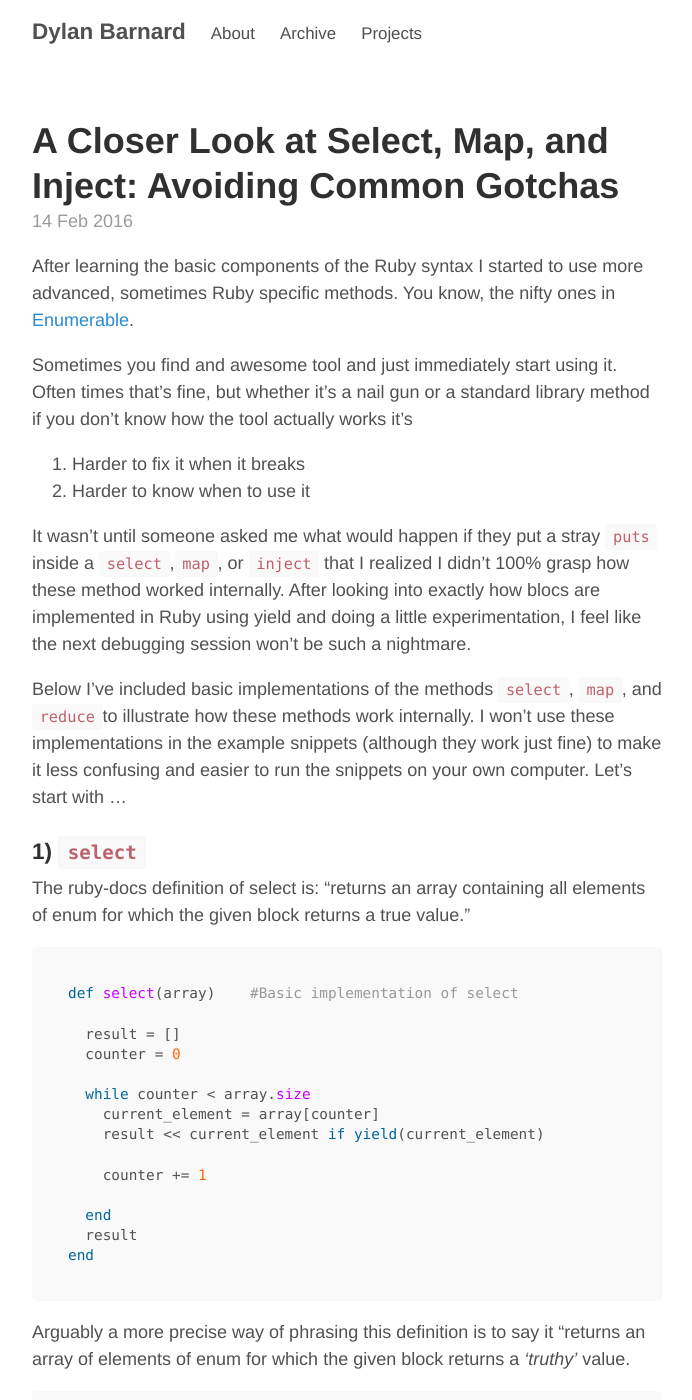
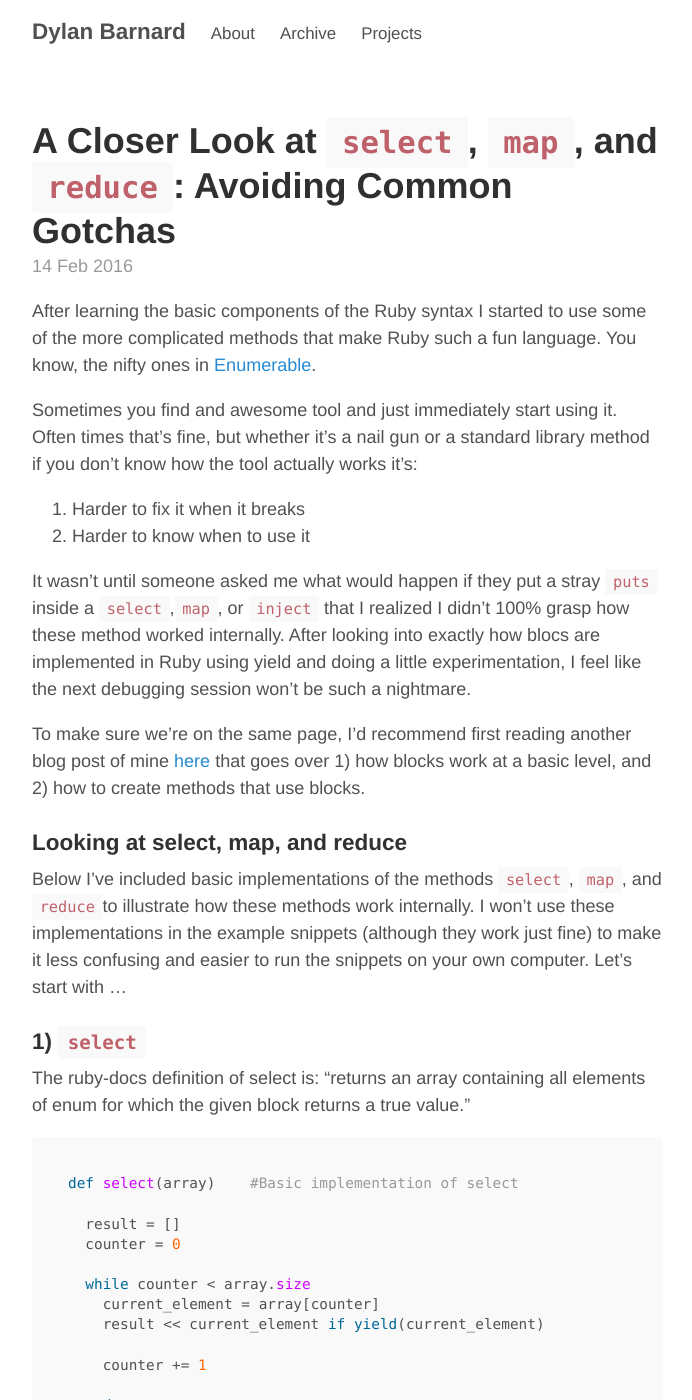
Before and after one commit to dylankb/dylankb.github.io, a Jekyll site: the page built from _posts/2016-2-14-a-closer-look-at-map-select-reduce.md, in a window 1280 px wide and 1400 px high. Shown: the whole window, without its empty margins (293-985 px from the left). Built offline with Jekyll 4.4.1, drawn with Linux system fonts in a browser that asks for light colours; comment, search, counter and statistics services are not loaded; some of the changed text lies outside the part shown.

Commit message:
Improve enumerables post

````diff
--- a/_posts/2016-2-14-a-closer-look-at-map-select-inject.md
+++ b/_posts/2016-2-14-a-closer-look-at-map-select-reduce.md
@@ -1,17 +1,21 @@
 ---
 layout: post
-title: "A Closer Look at Select, Map, and Inject: Avoiding Common Gotchas"
+title: "A Closer Look at <code>select</code>, <code>map</code>, and <code>reduce</code>: Avoiding Common Gotchas"
 comments: true
 ---
 
-After learning the basic components of the Ruby syntax I started to use more advanced, sometimes Ruby specific methods. You know, the nifty ones in [Enumerable](http://ruby-doc.org/core-2.3.0/Enumerable.html).
+After learning the basic components of the Ruby syntax I started to use some of the more complicated methods that make Ruby such a fun language. You know, the nifty ones in [Enumerable](http://ruby-doc.org/core-2.3.0/Enumerable.html).
 
-Sometimes you find and awesome tool and just immediately start using it. Often times that's fine, but whether it's a nail gun or a standard library method if you don't know how the tool actually works it's
+Sometimes you find and awesome tool and just immediately start using it. Often times that's fine, but whether it's a nail gun or a standard library method if you don't know how the tool actually works it's:
 
 1. Harder to fix it when it breaks
 2. Harder to know when to use it
 
 It wasn't until someone asked me what would happen if they put a stray `puts` inside a `select`,`map`, or `inject` that I realized I didn't 100% grasp how these method worked internally. After looking into exactly how blocs are implemented in Ruby using yield and doing a little experimentation, I feel like the next debugging session won't be such a nightmare.
+
+To make sure we're on the same page, I'd recommend first reading another blog post of mine [here]({{ site.url }}{% link _posts/2016-2-14-a-closer-look-at-map-select-reduce.md %}) that goes over 1) how blocks work at a basic level, and 2) how to create methods that use blocks.
+
+### Looking at select, map, and reduce
 
 Below I've included basic implementations of the methods `select`, `map`, and `reduce`to illustrate how these methods work internally. I won't use these implementations in the example snippets (although they work just fine) to make it less confusing and easier to run the snippets on your own computer. Let's start with ...
 
@@ -36,6 +40,8 @@ def select(array)    #Basic implementation of select
 end
 ```
 
+**Pay attention to the return value**
+
 Arguably a more precise way of phrasing this definition is to say it "returns an array of elements of enum for which the given block returns a *'truthy'* value.
 
 ```ruby
@@ -45,7 +51,9 @@ Arguably a more precise way of phrasing this definition is to say it "returns an
 => [1,2,3]
 ```
 
-If I saw this code before trying these experiments I'd probably frown and mutter something about trying to memorize this weird behavior. By creating my own `select` method though, I find it way easier to understand what's going on here. Looking at line 8 you can actually see the method taking in each value the collection, and if value passed into the block is evaluated as truthy by way of `yield(current_element)` then that value is pushed to the new array of values.
+If I saw this code before trying these experiments I'd probably frown and mutter something about trying to memorize this weird behavior. By creating my own `select` method though, I find it way easier to understand what's going on here. Let's review what's going on here.
+
+Looking at line 8 you can actually see the method taking in each value the collection, and if the value passed into the block is evaluated as truthy by way of `yield(current_element)` then that value is pushed to the new array of values. In the example above `0` is a truthy value so each return value from yielding to the block is truthy, therefore each array element gets passed to `result`.
 
 Like methods, the last line executed in the block is the block’s return value
 
@@ -61,16 +69,16 @@ Working through the lines of our implementation we can see why the return value
 
 ### 2) **`map`**
 
-Map returns an array of the results of running block on each value in a collection.
+Map returns an array of the results of running block on each value in a collection. I'll also switch to iterating with `each` to simplify things.
 
 ```ruby
-def map(arr, default=0) # Basic implementation
+def map(arr) # Basic implementation
   count = 0
   output = []
 
-  while count < arr.size
-    output << yield(arr[count])
-    count +=1
+  arr.each do |element|
+    output << yield(element)
+    count += 1
   end
   output
 end
@@ -86,6 +94,8 @@ This is very different from how `select` works, as demonstrated below.
 ```
 
 Again, using the implementation and looking at line 6 you can actually see the method taking in each value the collection, setting that value to the result of the block, and then pushing that item to a new array.
+
+**Keep paying attention to the return value**
 
 I think the above code demonstrates that you must be very careful when using `select` like logic in your `map` block -  remember that every element will be modified by the return of the block (or in other words each new element is whatever the last line of the block returns during that iteration).
 
@@ -147,22 +157,35 @@ The accumulator is set to the value returned by the block, and then passed on to
 
 ```ruby
 >> result = [1,2,3].reduce([]) do |acc, num|
->>   num
+>>   num * 2
 >> end
-# => 3
+# => 6
 ```
 In the example above `1` is the first value for `num` and the first to be yielded to the block. The accumulator object `acc` is then set to `1`.
-
-
-
 
 In the next yield the accumulator will be set to `2` and so on. Due to its method definition, `reduce` will not add each element returning a truthy value to an array unlike `select` unless specified in the block.
 
 ```ruby
 >> result = [1,2,3].reduce([]) do |acc, num|
->>   acc << num
+>>   acc << num * 2
 >> end
-# => [1,2,3]
+# => [2,4,6]
 ```
 
+**Should we pay attention to the return value?**
+
+The accumulator is able to carry the accumulator (a given value or collection) across iterations because the accumulator is returned at the end of each block. Below the correct accumulator is not returned.
+
+```ruby
+>> result = [1,2,3].reduce([]) do |acc, num|
+>>   acc << num * 2
+>>   puts 'hi'
+>> end
+
+=> 'hi'
+=> # Error: Undefined method '<<' for nil:NilClass
+```
+
+This is easier to tell by looking at this line `sum = yield(sum, current_element)`. In this example, `puts` returns `nil`, so if we pass `nil` and the the current element into the block, it will try to do `nil << 2 * 2`, which throws an error.
+
 I'm sure I'll continue to haphazardly wield shiny things in the future. At least next time I may know more about what I don't know, so to speak. :)
````
